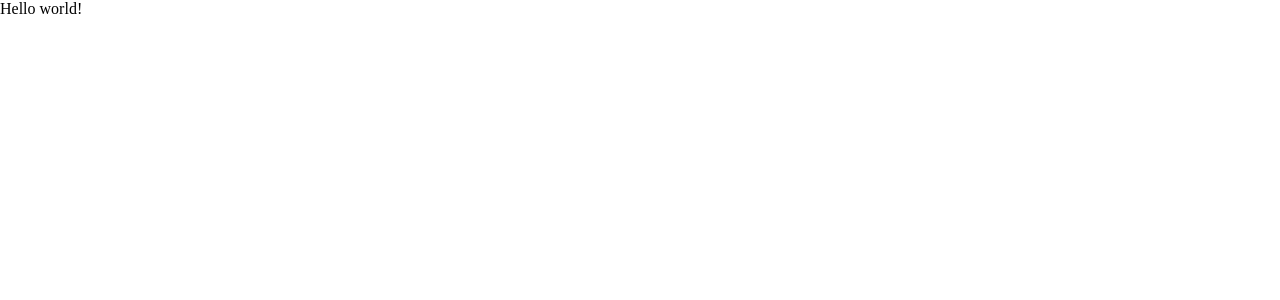
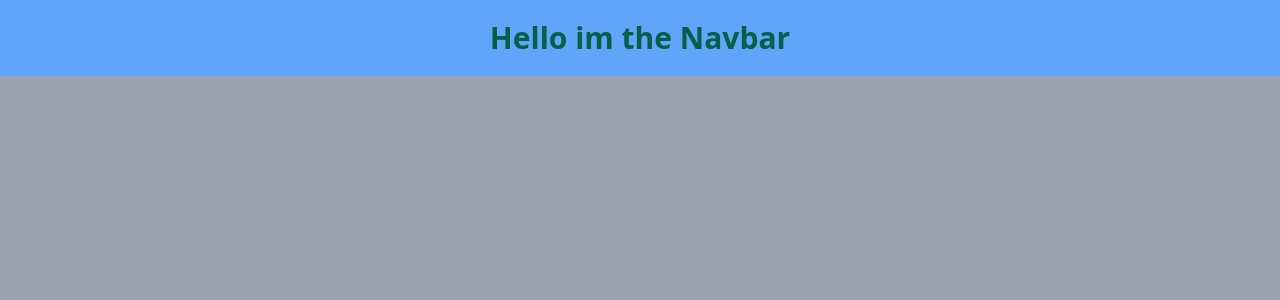
Before and after one commit to Oreofreakshake/Ad-Astra, a React (Create React App) app: page / in a window 1280 px wide. Shown: the top 300 px of the page. Built offline with nearby package versions, Linux system fonts and the light colour scheme.

Commit message:
added tailwind

```diff
--- /dev/null
+++ b/craco.config.js
@@ -0,0 +1,10 @@
+module.exports = {
+    style: {
+      postcss: {
+        plugins: [
+          require('tailwindcss'),
+          require('autoprefixer'),
+        ],
+      },
+    },
+  }
--- a/public/index.html
+++ b/public/index.html
@@ -13,7 +13,7 @@
   <title>React App</title>
 </head>
 
-<body>
+<body class="bg-gray-400">
   <noscript>You need to enable JavaScript to run this app.</noscript>
   <div id="root"></div>
 </body>
--- a/src/App.jsx
+++ b/src/App.jsx
@@ -1,5 +1,7 @@
+import Home from "./Home/Home";
+
 const App = () => {
-  return <div>Hello world!</div>;
+    return <Home />;
 };
 
 export default App;
--- /dev/null
+++ b/src/Home/Home.jsx
@@ -0,0 +1,12 @@
+import React from "react";
+import Navbar from "../components/Navbar/Navbar";
+
+const Home = () => {
+    return (
+        <div className="bg-blue-400 p-5">
+            <Navbar />
+        </div>
+    );
+};
+
+export default Home;
--- /dev/null
+++ b/src/components/Navbar/Navbar.jsx
@@ -0,0 +1,9 @@
+import React from "react";
+
+const Navbar = () => {
+    return (
+        <div className="text-3xl font-bold text-green-800 justify-center flex">Hello im the Navbar</div>
+    );
+};
+
+export default Navbar;
--- /dev/null
+++ b/src/index.css
@@ -0,0 +1,3 @@
+@tailwind base;
+@tailwind components;
+@tailwind utilities;
--- /dev/null
+++ b/tailwind.config.js
@@ -0,0 +1,11 @@
+module.exports = {
+    purge: ["./src/**/*.{js,jsx,ts,tsx}", "./public/index.html"],
+    darkMode: false, // or 'media' or 'class'
+    theme: {
+        extend: {},
+    },
+    variants: {
+        extend: {},
+    },
+    plugins: [],
+};
```
Also changed, not shown: package.json (+10 -4 lines), src/index.js (+8 -7 lines), 1 other file (tests, documents, lock files or other folders).
